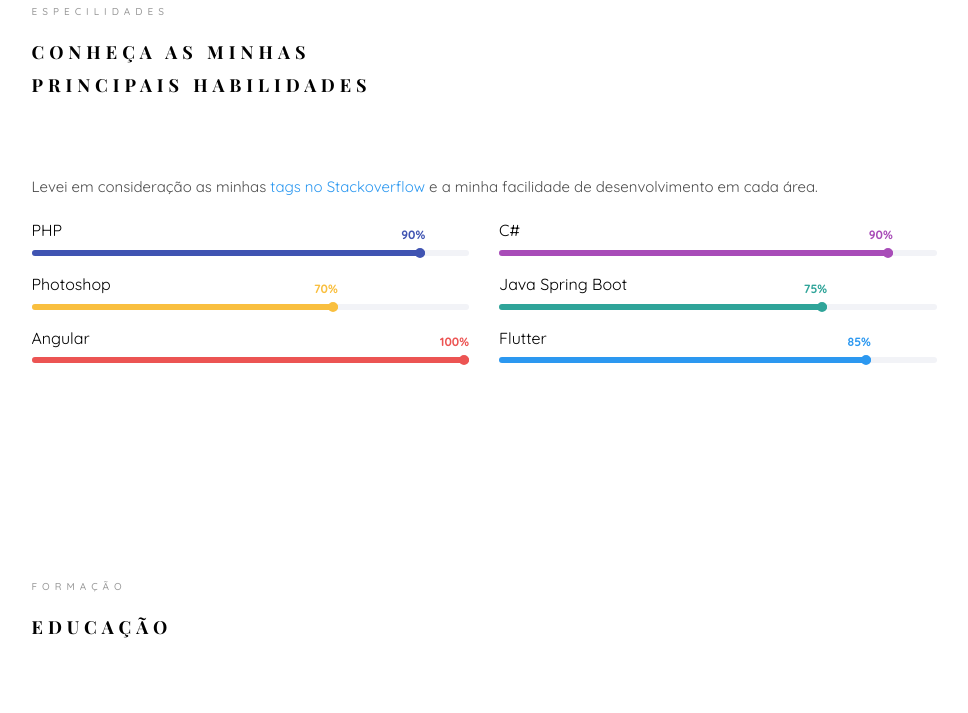
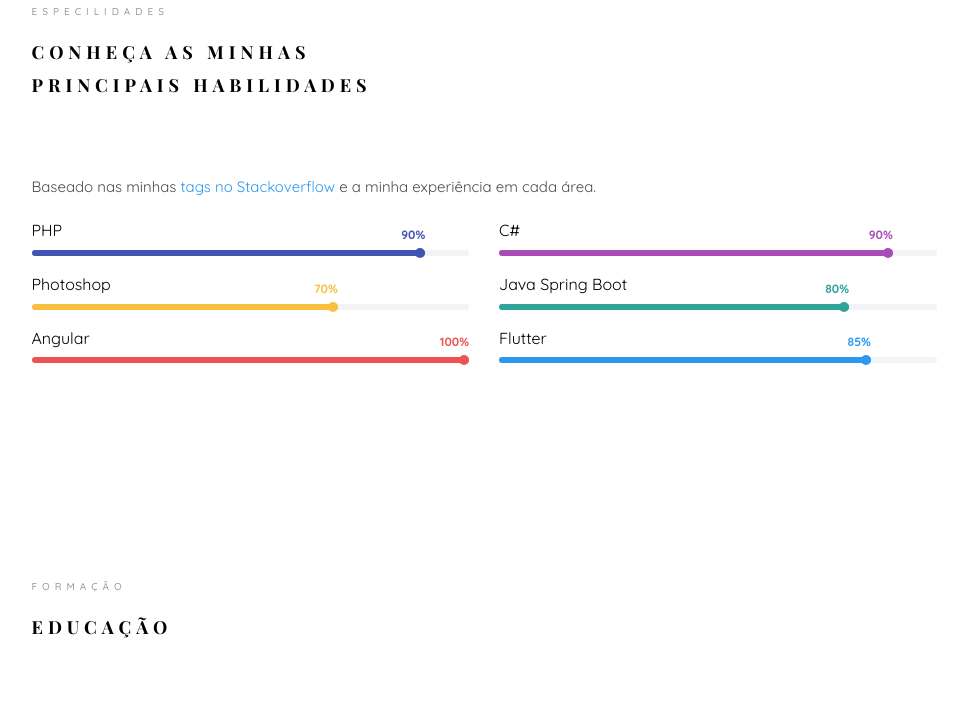
Before and after one commit to wictorChaves/wictorchaves.github.io, a plain HTML site: page index.html in a window 1280 px wide. Shown: the part 3441-4154 px from the top of the page, without its empty margins (306-1274 px from the left). Drawn offline with nearby package versions, Linux system fonts and the light colour scheme; files whose address does not match are found by name; a web font is replaced by a local one.

Commit message:
Update index.html

```diff
--- a/index.html
+++ b/index.html
@@ -352,10 +352,10 @@
 						</div>
 						<div class="row">
 							<div class="col-md-12 animate-box" data-animate-effect="fadeInLeft">
-								<p>Levei em consideração as minhas
+								<p>Baseado nas minhas
 									<a href="https://pt.stackoverflow.com/users/74441/wictor-chaves?tab=tags">tags no
 										Stackoverflow </a>
-									e a minha facilidade de desenvolvimento em cada área.</p>
+									e a minha experiência em cada área.</p>
 							</div>
 							<div class="col-md-6 animate-box" data-animate-effect="fadeInLeft">
 								<div class="progress-wrap">
@@ -394,9 +394,9 @@
 								<div class="progress-wrap">
 									<h3>Java Spring Boot</h3>
 									<div class="progress">
-										<div class="progress-bar color-5" role="progressbar" aria-valuenow="75"
-											aria-valuemin="0" aria-valuemax="100" style="width:75%">
-											<span>75%</span>
+										<div class="progress-bar color-5" role="progressbar" aria-valuenow="80"
+											aria-valuemin="0" aria-valuemax="100" style="width:80%">
+											<span>80%</span>
 										</div>
 									</div>
 								</div>
@@ -555,7 +555,8 @@
 												<h2><a href="https://stefanini.com/pt-br" target="_blank">Desenvolvedor
 														Fullstack - Stefanini</a>
 													<span>2020- Atual</span></h2>
-												<p>C#, ASP.NET Core, Web Forms, Angular, Angularjs, Jquery, SQL Server e Cypress.</p>
+												<p>C#, ASP.NET Core, Web Forms, Angular, Angularjs, Jquery, SQL Server e
+													Cypress.</p>
 											</div>
 										</div>
 									</article>
@@ -571,7 +572,8 @@
 												<h2><a href="https://codeandgo.com.br/" target="_blank">Desenvolvedor
 														Fullstack - Code & Go</a>
 													<span>2019- 2020</span></h2>
-												<p>Java, Spring Boot, Angular, Angularjs, NodeJS, Oracle Database, MongoDB e Selenium.</p>
+												<p>Java, Spring Boot, Angular, Angularjs, NodeJS, Oracle Database,
+													MongoDB e Selenium.</p>
 											</div>
 										</div>
 									</article>
@@ -588,7 +590,8 @@
 														target="_blank">Desenvolvedor Fullstack - TODOS
 														Empreendimentos</a>
 													<span>2018 - 2019</span></h2>
-												<p>C#, ASP.NET Core, Web Forms, Angular, Jquery, SQL Server, MongoDB e Selenium.</p>
+												<p>C#, ASP.NET Core, Web Forms, Angular, Jquery, SQL Server, MongoDB e
+													Selenium.</p>
 											</div>
 										</div>
 									</article>
@@ -616,7 +619,7 @@
 														target="_blank">Desenvolvedor Fullstack - Futurotec</a>
 													<span>2017-2018</span>
 												</h2>
-												<p>PHP, Jquery, Mysql e Python</p>
+												<p>PHP, Jquery, Mysql e Python.</p>
 											</div>
 										</div>
 									</article>
```
